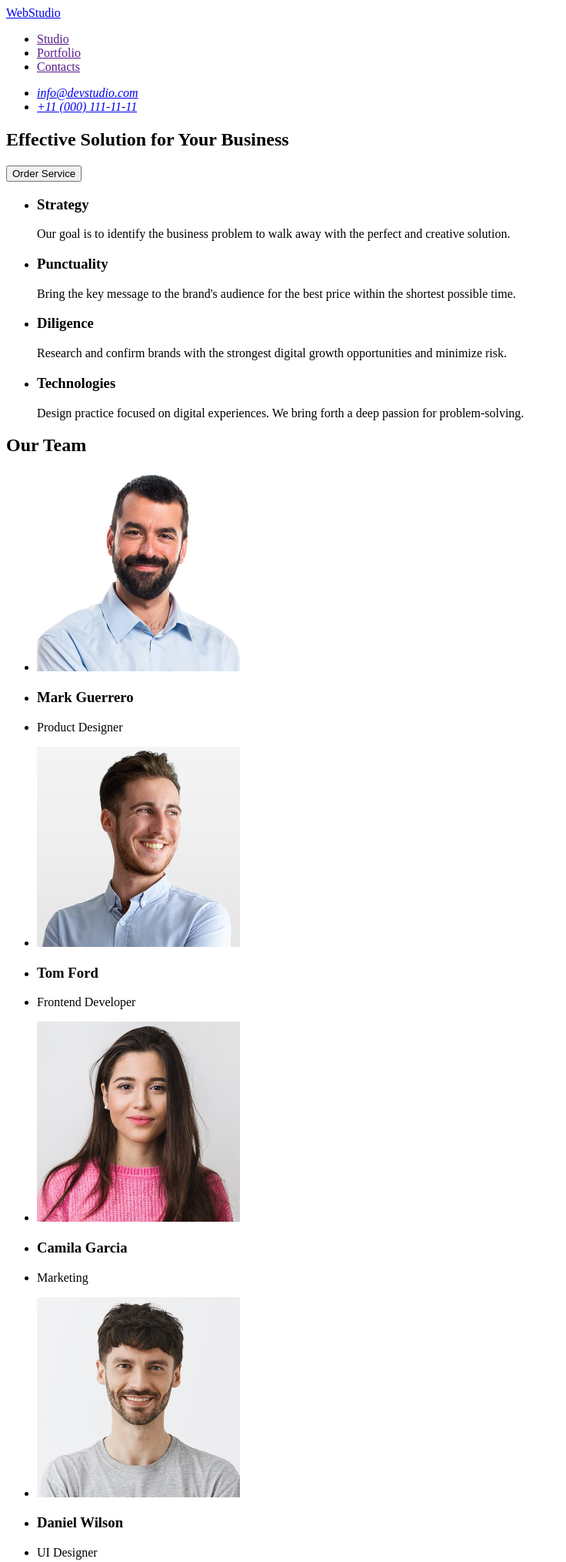
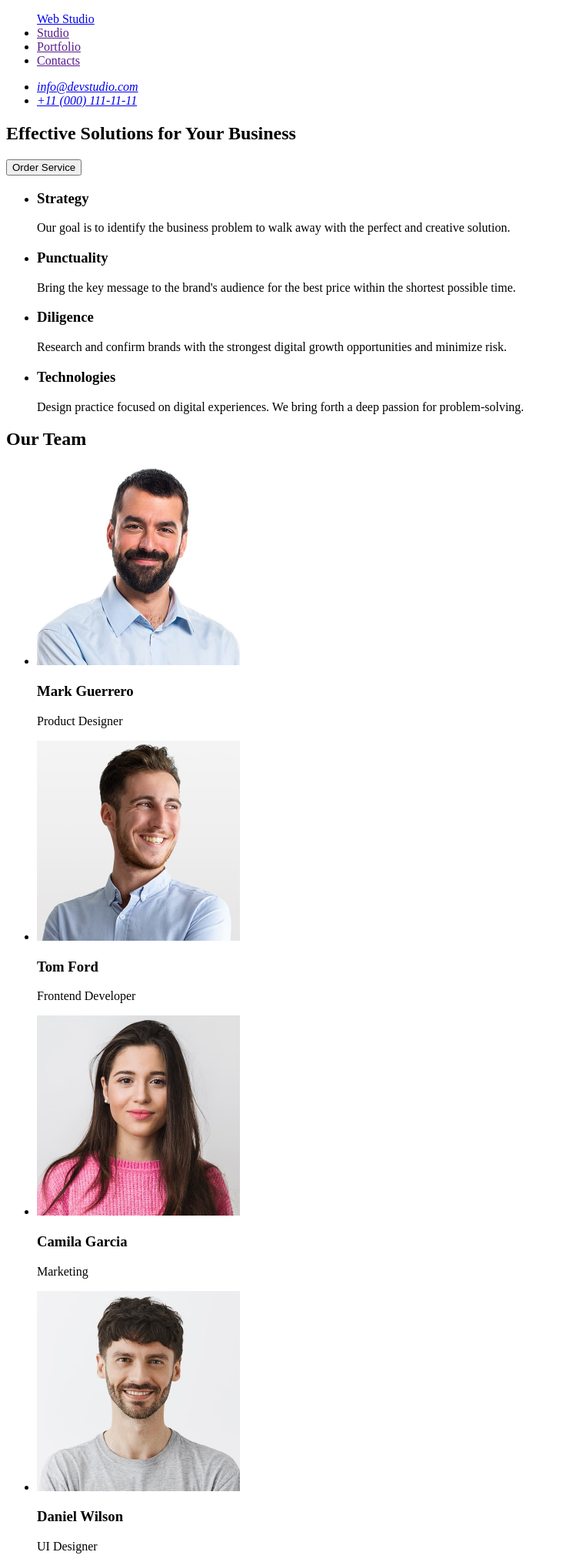
Before and after one commit to Babajka1/goit-markup-hw-01, a plain HTML site: page index.html in a window 1280 px wide. Shown: the top 2029 px of the page at 77% size, without its empty margins (0-736 px from the left). Drawn offline with Linux system fonts and the light colour scheme.

Commit message:
fixed errors in code

```diff
--- a/index.html
+++ b/index.html
@@ -3,7 +3,7 @@
 
 <head>
     <meta charset="UTF-8">
-    <meta name="description" content="width=device-width, initial-scale=1.0">
+    <meta name="viewport" content="width=device-width, initial-scale=1.0">
     <title>Web-Studio</title>
 </head>
 
@@ -11,9 +11,10 @@
 
     <header>
 
-        <a href="./index.html">WebStudio</a>
         <nav>
             <ul>
+                <a href="./index.html">Web
+                    Studio</a>
                 <li><a href="">Studio</a></li>
                 <li><a href="">Portfolio</a></li>
                 <li><a href="">Contacts</a></li>
@@ -22,8 +23,8 @@
 
         <address>
             <ul>
-                <li> <a href="info@devstudio.com">info@devstudio.com</a></li>
-                <li> <a href="+11(000)111-11-11">+11 (000) 111-11-11</a></li>
+                <li> <a href="mailto:info@devstudio.com">info@devstudio.com</a></li>
+                <li> <a href="+11000111-11-11">+11 (000) 111-11-11</a></li>
             </ul>
         </address>
 
@@ -31,7 +32,8 @@
 
     <main>
         <section>
-            <h1>Effective Solution for Your Business</h1>
+            <h1>Effective Solutions
+                for Your Business</h1>
             <button type="button">Order Service</button>
         </section>
         <section>
@@ -61,50 +63,30 @@
                 </li>
             </ul>
         </section>
+
         <section>
             <h2>Our Team</h2>
             <ul>
                 <li>
                     <img src="images/img-1.jpg" alt="Mark Guerrero" width="264" height="260">
+                    <h3>Mark Guerrero</h3>
+                    <p>Product Designer</p>
                 </li>
                 <li>
-                    <h3>Mark Guerrero</h3>
-                </li>
-                <li>
-                    <p>Product Designer</p>
+                    <img src="images/img-2.jpg" alt="Tom Ford" width="264" height="260">
+                    <h3>Tom Ford</h3>
+                    <p>Frontend Developer</p>
                 </li>
 
-            </ul>
-            <ul>
-                <li>
-                    <img src="images/img-2.jpg" alt="Tom Ford" width="264" height="260">
-                </li>
-                <li>
-                    <h3>Tom Ford</h3>
-                </li>
-                <li>
-                    <p>Frontend Developer</p>
-                </li>
-            </ul>
-            <ul>
                 <li>
                     <img src="images/img-3.jpg" alt="Camila Garcia" width="264" height="260">
-                </li>
-                <li>
                     <h3>Camila Garcia</h3>
-                </li>
-                <li>
                     <p>Marketing</p>
                 </li>
-            </ul>
-            <ul>
+
                 <li>
                     <img src="images/img-4.jpg" alt="Daniel Wilson" width="264" height="260">
-                </li>
-                <li>
                     <h3>Daniel Wilson</h3>
-                </li>
-                <li>
                     <p>UI Designer</p>
                 </li>
             </ul>
```
